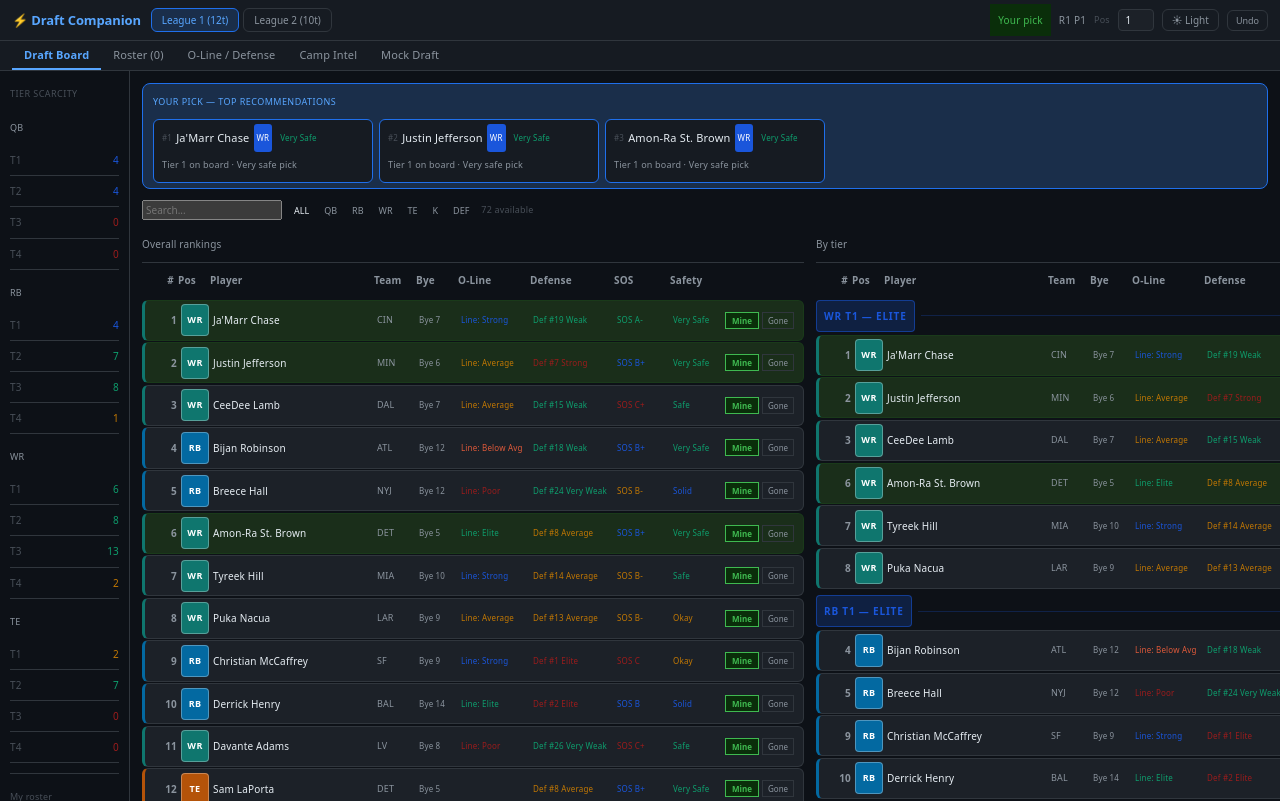
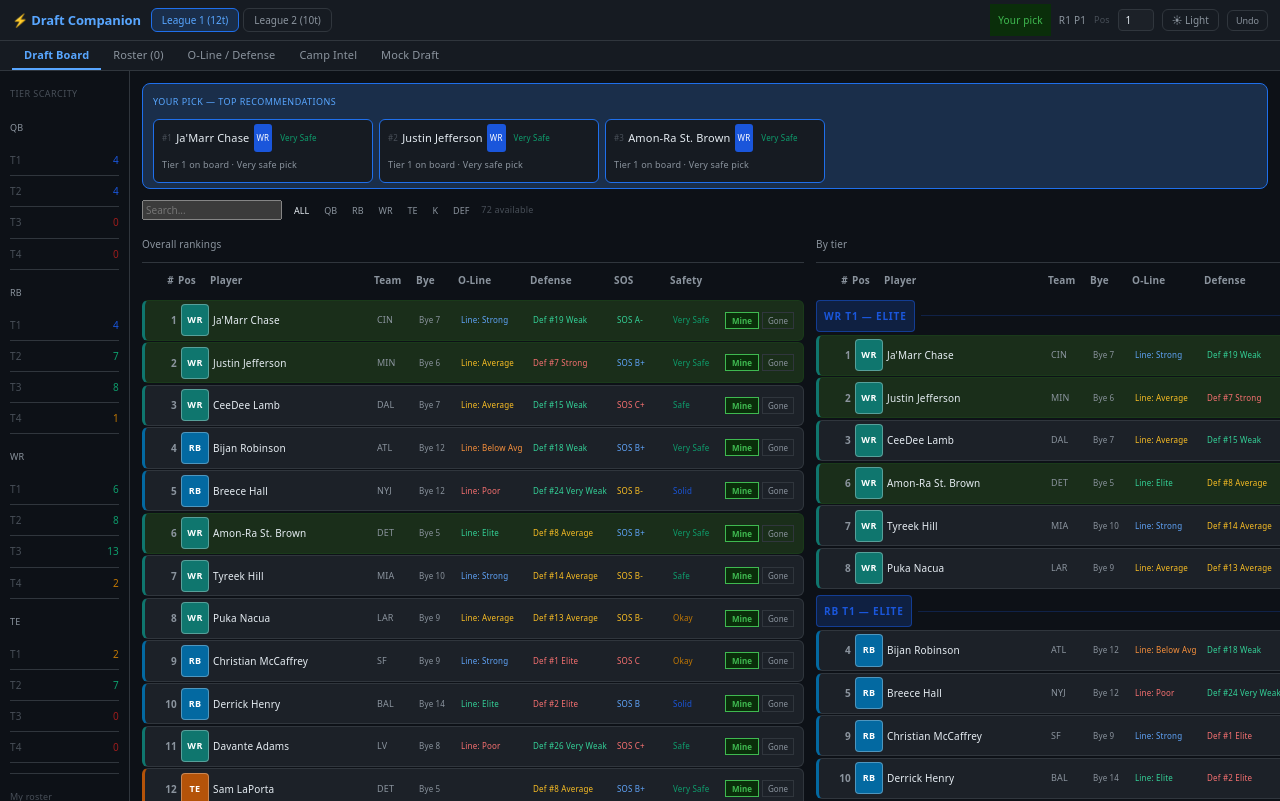
Before and after one commit to Parth33/fantasy-draft-server, a React (Vite) app in the folder fantasy-draft-companion/: page / in a window 1280 px wide. Built offline with nearby package versions, Linux system fonts and the light colour scheme.

Commit message:
brighten O-line, defense, and SOS column text for readability

```diff
--- a/fantasy-draft-companion/src/App.jsx
+++ b/fantasy-draft-companion/src/App.jsx
@@ -221,6 +221,10 @@ function olineGrade(team, pos) {
 function olineColor(l) { return l==="Elite"?"#0e9f6e":l==="Strong"?"#1a56db":l==="Average"?"#c27803":l==="Below Avg"?"#e05a3a":"#9b1c1c"; }
 function defColor(l) { return (l==="Elite"||l==="Strong")?"#9b1c1c":l==="Average"?"#c27803":"#0e9f6e"; }
 function sosColor(g) { return (g==="A"||g==="A-"||g==="A+")?"#0e9f6e":(g==="B+"||g==="B")?"#1a56db":g==="B-"?"#c27803":"#9b1c1c"; }
+// Brighter, more saturated variants of the above for small colored text on dark rows (badges keep the dimmer fills above since they sit on solid backgrounds with white text)
+function olineTextColor(l) { return l==="Elite"?"#34d399":l==="Strong"?"#60a5fa":l==="Average"?"#fbbf24":l==="Below Avg"?"#fb923c":"#f87171"; }
+function defTextColor(l) { return (l==="Elite"||l==="Strong")?"#f87171":l==="Average"?"#fbbf24":"#34d399"; }
+function sosTextColor(g) { return (g==="A"||g==="A-"||g==="A+")?"#34d399":(g==="B+"||g==="B")?"#60a5fa":g==="B-"?"#fbbf24":"#f87171"; }
 function riskColor(r) { return r==="Low"?"#0e9f6e":r==="Slight"?"#1a56db":r==="Medium"?"#c27803":"#9b1c1c"; }
 function safetyColor(s) { return (s==="Very Safe"||s==="Safe")?"#0e9f6e":s==="Solid"?"#1a56db":s==="Okay"?"#c27803":"#9b1c1c"; }
 function rewardColor(r) { return r==="High"?"#0e9f6e":r==="Solid"?"#1a56db":"#c27803"; }
@@ -494,9 +498,9 @@ export default function App() {
         </span>
         <span style={{color:"var(--text-secondary)",fontSize:9}}>{p.team}</span>
         <span style={{color:"var(--text-secondary)",fontSize:8}}>Bye {p.bye}</span>
-        {ol?<span style={{fontSize:8,color:olineColor(ol.label)}}>Line: {ol.label}</span>:<span/>}
-        {d?<span style={{fontSize:8,color:defColor(d.label)}}>Def #{d.rank} {d.label}</span>:<span/>}
-        {s?<span style={{fontSize:8,color:sosColor(s.e)}}>SOS {s.e}</span>:<span/>}
+        {ol?<span style={{fontSize:8,color:olineTextColor(ol.label)}}>Line: {ol.label}</span>:<span/>}
+        {d?<span style={{fontSize:8,color:defTextColor(d.label)}}>Def #{d.rank} {d.label}</span>:<span/>}
+        {s?<span style={{fontSize:8,color:sosTextColor(s.e)}}>SOS {s.e}</span>:<span/>}
         <span style={{fontSize:8,fontWeight:500,color:safetyColor(p.safety),whiteSpace:"nowrap"}}>{p.safety}</span>
         <div style={{display:"flex",gap:3}}>
           <button onClick={e=>{e.stopPropagation();markDrafted(p,true);}} style={{fontSize:8,fontWeight:700,padding:"2px 6px",borderRadius:"var(--radius)",border:"1px solid var(--text-success)",background:"var(--bg-success)",color:"var(--text-success)",cursor:"pointer"}}>Mine</button>
@@ -712,7 +716,7 @@ export default function App() {
                       <span style={{fontSize:8,padding:"1px 4px",borderRadius:3,background:TIER_COLORS[p.tier],color:"#fff"}}>T{p.tier}</span>
                       <span style={{fontSize:9,color:safetyColor(p.safety)}}>{p.safety}</span>
                       <span style={{fontSize:9,color:"var(--text-muted)"}}>Bye {p.bye}</span>
-                      {SOS[p.team]&&<span style={{fontSize:8,color:sosColor(SOS[p.team].e)}}>SOS {SOS[p.team].e}</span>}
+                      {SOS[p.team]&&<span style={{fontSize:8,color:sosTextColor(SOS[p.team].e)}}>SOS {SOS[p.team].e}</span>}
                     </>:<span style={{fontSize:10,color:"var(--text-muted)",fontStyle:"italic"}}>Empty</span>}
                   </div>
                 );
@@ -858,8 +862,8 @@ export default function App() {
                 <div style={{background:"var(--bg-row)",borderRadius:6,padding:"9px 11px",marginBottom:8,border:`1px solid var(--border)`}}>
                   <div style={{fontSize:8,fontWeight:600,color:"var(--text-secondary)",marginBottom:4,textTransform:"uppercase",letterSpacing:"0.05em"}}>O-line ({selected.pos==="RB"?"run":"pass"} block)</div>
                   <div style={{display:"flex",alignItems:"center",gap:6,marginBottom:4}}>
-                    <span style={{fontSize:14,fontWeight:500,color:olineColor(ol.label)}}>{ol.score}</span>
-                    <span style={{fontSize:9,color:olineColor(ol.label)}}>{ol.label}</span>
+                    <span style={{fontSize:14,fontWeight:500,color:olineTextColor(ol.label)}}>{ol.score}</span>
+                    <span style={{fontSize:9,color:olineTextColor(ol.label)}}>{ol.label}</span>
                   </div>
                   <div style={{height:4,borderRadius:3,background:"var(--border)",overflow:"hidden"}}>
                     <div style={{width:`${ol.score}%`,height:"100%",background:olineColor(ol.label),borderRadius:3}}></div>
@@ -889,8 +893,8 @@ export default function App() {
                 <div style={{background:"var(--surface-1)",borderRadius:"var(--radius)",padding:"8px 10px",marginBottom:10}}>
                   <div style={{fontSize:8,fontWeight:600,color:"var(--text-secondary)",marginBottom:5,textTransform:"uppercase",letterSpacing:"0.05em"}}>Schedule</div>
                   <div style={{display:"flex",justifyContent:"space-between"}}>
-                    <div><div style={{fontSize:8,color:"var(--text-muted)"}}>Wk 1-6</div><div style={{fontSize:14,fontWeight:500,color:sosColor(s.e)}}>{s.e}</div></div>
-                    <div style={{textAlign:"right"}}><div style={{fontSize:8,color:"var(--text-muted)"}}>Full season</div><div style={{fontSize:14,fontWeight:500,color:sosColor(s.f)}}>{s.f}</div></div>
+                    <div><div style={{fontSize:8,color:"var(--text-muted)"}}>Wk 1-6</div><div style={{fontSize:14,fontWeight:500,color:sosTextColor(s.e)}}>{s.e}</div></div>
+                    <div style={{textAlign:"right"}}><div style={{fontSize:8,color:"var(--text-muted)"}}>Full season</div><div style={{fontSize:14,fontWeight:500,color:sosTextColor(s.f)}}>{s.f}</div></div>
                   </div>
                 </div>
               );
```
